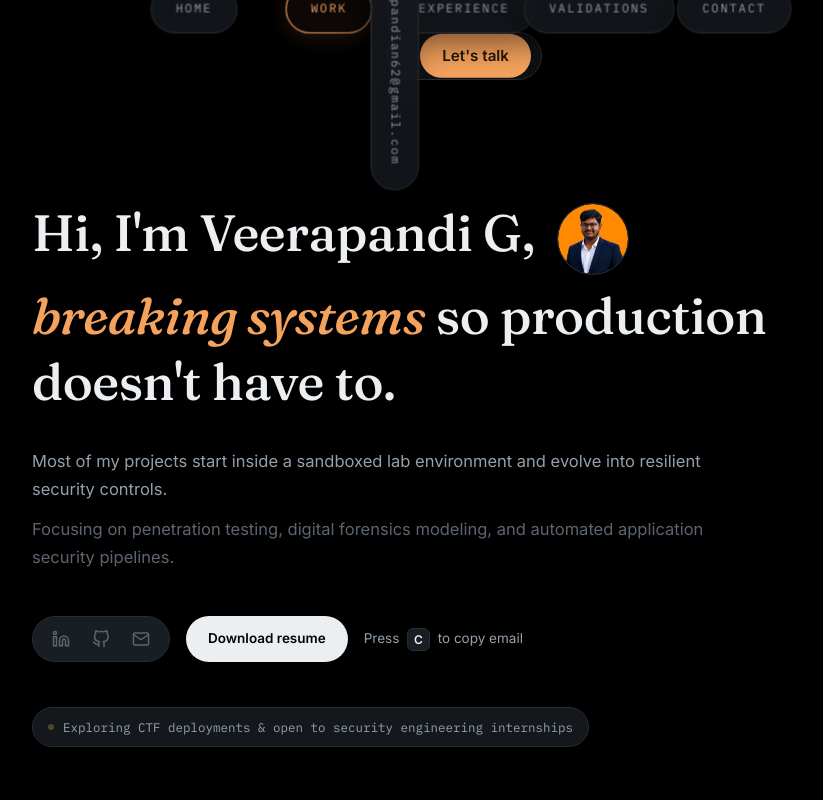
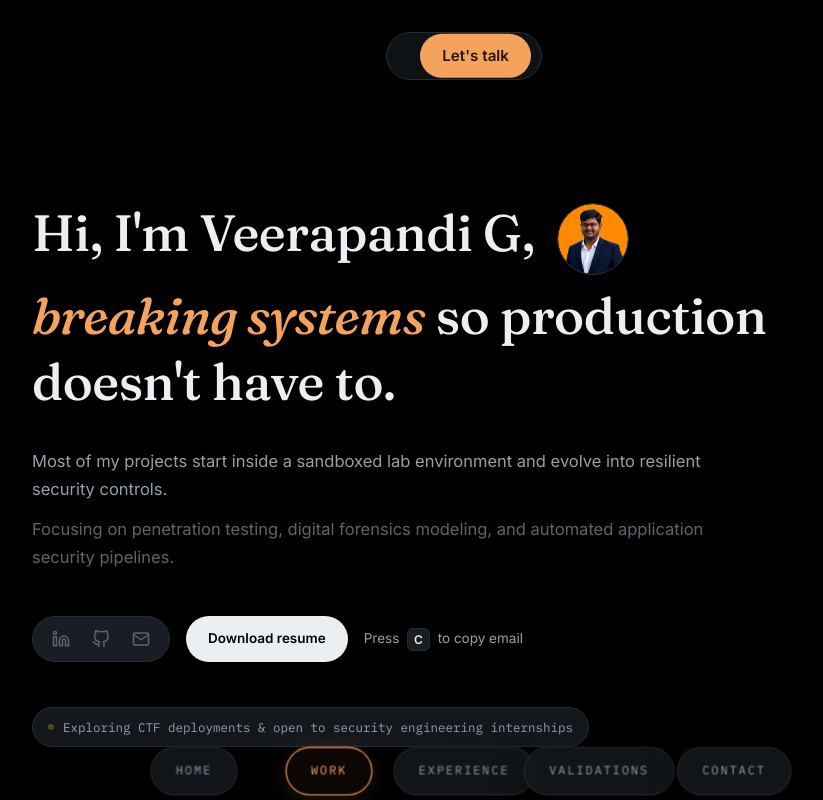
Before and after one commit to veera-crt/portfolio_veerapandi, a plain HTML site: page index.html in a window 1280 px wide. Shown: the top 800 px of the page, without its empty margins (176-999 px from the left). Drawn offline with Linux system fonts and the light colour scheme.

Commit message:
Implement macOS wave docking navigation system

```diff
--- a/index.html
+++ b/index.html
@@ -897,7 +897,7 @@
         /* Default (Landing Page Button Style) when unscrolled */
         .nav-dock-link {
             position: fixed;
-            bottom: 48px;
+            top: calc(100vh - 84px);
             left: 50%;
             /* Apple-like staggered wave starting offsets at bottom */
             transform: translate(calc(-50% + (var(--i) - 2) * 135px), 0) scale(1.1);
@@ -914,6 +914,7 @@
             text-decoration: none;
             box-shadow: 0 10px 30px rgba(0, 0, 0, 0.5), 0 0 15px rgba(245, 162, 93, 0.05);
             transition: transform 0.8s cubic-bezier(0.16, 1, 0.3, 1),
+                        top 0.8s cubic-bezier(0.16, 1, 0.3, 1),
                         background 0.4s ease,
                         border-color 0.4s ease,
                         color 0.4s ease,
@@ -942,7 +943,6 @@
         .scrolled .nav-dock-link {
             position: fixed;
             top: 22px;
-            bottom: auto;
             left: calc(50% - 390px + var(--i) * 75px);
             transform: translate(-50%, -50%) scale(0.9);
             background: transparent;
@@ -977,9 +977,9 @@
         /* Default Right Side Link (Vertical email badge on load) */
         .nav-dock-email {
             position: fixed;
-            right: 24px;
+            left: calc(100vw - 32px);
             top: 50%;
-            transform: translate(0, -50%) rotate(90deg) scale(1.1);
+            transform: translate(-50%, -50%) rotate(90deg) scale(1.1);
             background: rgba(20, 24, 29, 0.85);
             backdrop-filter: blur(12px);
             -webkit-backdrop-filter: blur(12px);
@@ -993,6 +993,8 @@
             text-decoration: none;
             box-shadow: 0 10px 30px rgba(0, 0, 0, 0.5);
             transition: transform 0.8s cubic-bezier(0.16, 1, 0.3, 1),
+                        top 0.8s cubic-bezier(0.16, 1, 0.3, 1),
+                        left 0.8s cubic-bezier(0.16, 1, 0.3, 1),
                         background 0.4s ease,
                         border-color 0.4s ease,
                         color 0.4s ease,
@@ -1006,7 +1008,7 @@
         .nav-dock-email:hover {
             color: var(--text);
             border-color: var(--amber);
-            transform: translate(4px, -50%) rotate(90deg) scale(1.15);
+            transform: translate(-50%, -50%) rotate(90deg) scale(1.15) translateY(-4px);
             box-shadow: 0 10px 35px rgba(245, 162, 93, 0.2);
         }
 
@@ -1014,7 +1016,6 @@
         .scrolled .nav-dock-email {
             position: fixed;
             top: 22px;
-            right: auto;
             left: calc(50% + 50px);
             transform: translate(0, -50%) rotate(0deg) scale(0.9);
             background: transparent;
```
